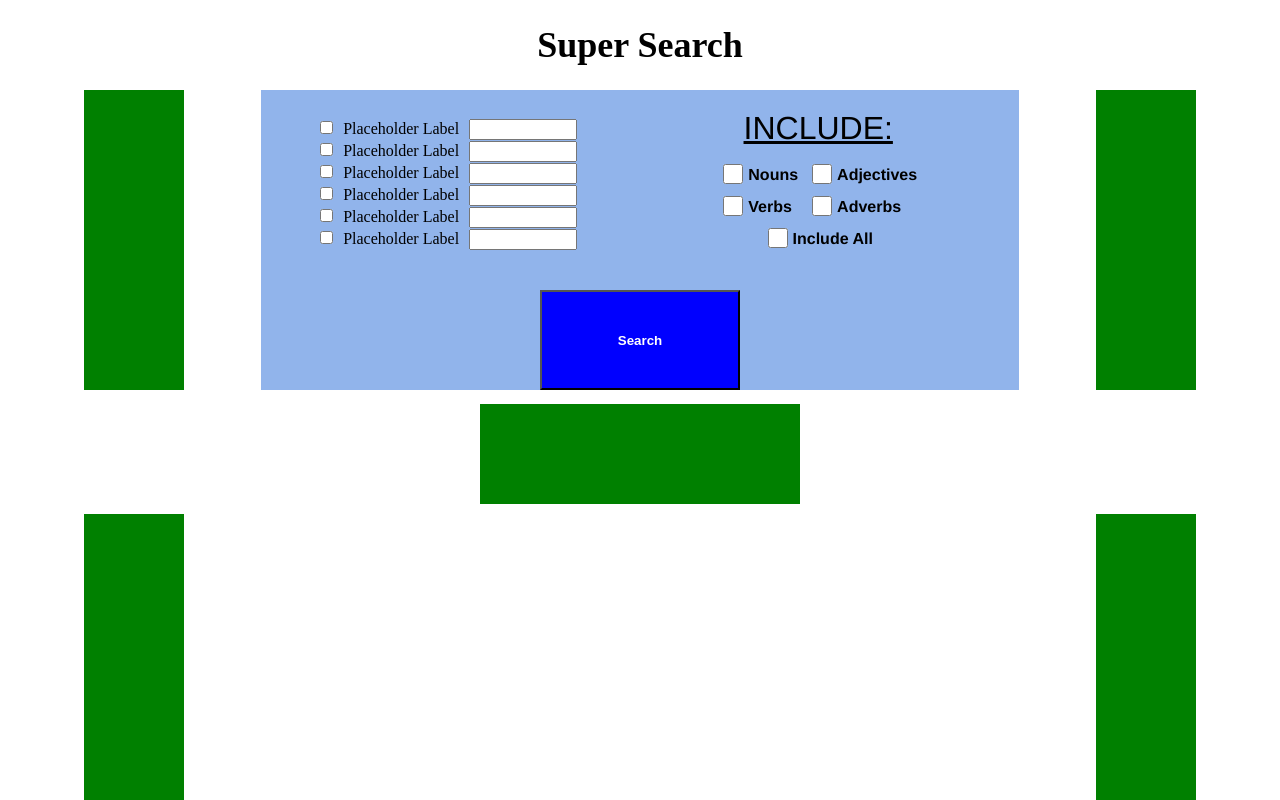
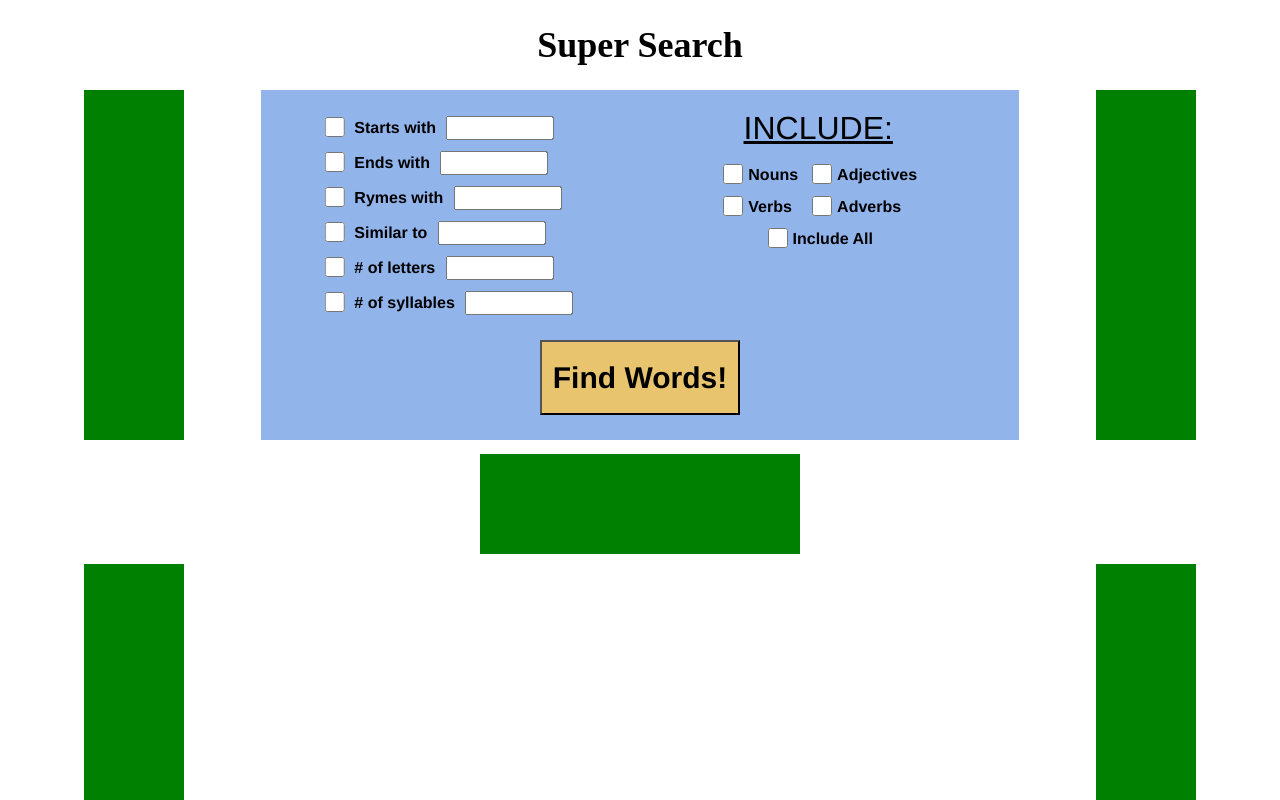
Before and after one commit to UltravioletVoodoo/Super_Search, a Next.js app: page / in a window 1280 px wide. Shown: the top 800 px of the page. Built offline with nearby package versions, Linux system fonts and the light colour scheme.

Commit message:
Improved text input styling

```diff
--- a/components/SearchInput.js
+++ b/components/SearchInput.js
@@ -2,6 +2,7 @@
 import arrayContains from '../util/arrayContains';
 import { phoneSize, tabletSize } from '../util/globalContants';
 import CheckboxCombo from './checkboxCombo';
+import SearchButton from './searchButton';
 import TextFilterInput from './textFilterInput';
 
 export default function SearchInput(props) {
@@ -144,39 +145,17 @@
     return (
         <>
             <div className="inputContainer">
-                <div className="inputSetContainer textInputContainer">
-                    {/* <div className="InputAligner">
-                        <div className="textInputContainer">
-                            <label className="inputText" htmlFor="startsWith">Starts with:</label>
-                            <input className="inputText inputTextBar" type="text" id="startsWith" value={searchObject.startsWith} onChange={handleStartsWithChange}></input>
-                        </div>
-                        <div className="textInputContainer">
-                            <label className="inputText" htmlFor="endsWith">Ends with:</label>
-                            <input className="inputText inputTextBar" type="text" id="endsWith" value={searchObject.endsWith} onChange={handleEndsWithChange}></input>
-                        </div>
-                        <div className="textInputContainer">
-                            <label className="inputText" htmlFor="rymesWith">Rymes with:</label>
-                            <input className="inputText inputTextBar" type="text" id="RymesWith" value={searchObject.rymesWith} onChange={handleRymesWithChange}></input>
-                        </div>
-                        <div className="textInputContainer">
-                            <label className="inputText" htmlFor="similarTo">Similar to:</label>
-                            <input className="inputText inputTextBar" type="text" id="similarTo" value={searchObject.similarTo} onChange={handleSimilarToChange}></input>
-                        </div>
-                        <div className="textInputContainer">
-                            <label className="inputText" htmlFor="numResults">Records:</label>
-                            <input className="inputText inputTextBar" type="number" id="numResults" value={searchObject.numResults} onChange={handleNumResultsChange}></input>
-                        </div>
-                    </div> */}
-
-                    <TextFilterInput />
-                    <TextFilterInput />
-                    <TextFilterInput />
-                    <TextFilterInput />
-                    <TextFilterInput />
-                    <TextFilterInput />
-
+                <div className="inputSetContainer">
+                    <div className="textFilterInputContainer">
+                        <TextFilterInput labelText="Starts with" />
+                        <TextFilterInput labelText="Ends with" />
+                        <TextFilterInput labelText="Rymes with" />
+                        <TextFilterInput labelText="Similar to" />
+                        <TextFilterInput labelText="# of letters" />
+                        <TextFilterInput labelText="# of syllables" />
+                    </div>
                 </div>
-                <div className="inputSetContainer checkboxesContainer">
+                <div className="inputSetContainer">
                     <div className="checkboxesInclude">INCLUDE:</div>
                     <div className="checkboxSection">
                         <CheckboxCombo inputId="noun" inputValue={searchObject.noun} inputOnChange={handleNounChange} labelText="Nouns" />
@@ -190,9 +169,7 @@
                         <CheckboxCombo inputId="includeAll" inputValue={false} labelText="Include All" />
                     </div>
                 </div>
-                <div className="searchContainer">
-                    <button className="searchButton" onClick={getSearchResults}>Search</button>
-                </div>
+                <SearchButton buttonOnClick={getSearchResults} />
             </div>
             <style jsx>{`
                 .inputContainer {
@@ -206,9 +183,7 @@
                     position: relative;
                     width: 49%;
                     margin: 20px 0 20px 0;
-                    text-align: center;
-                }
-                .checkboxesContainer {
+                    vertical-align: top;
                     text-align: center;
                 }
                 .checkboxesInclude {
@@ -235,32 +210,15 @@
                     transform: translateX(-50%);
                     text-align: right;
                 }
-                .textsContainer {
-                    right: 0;
-                }
-                .textInputContainer {
-                    margin-bottom: 10px;
+                .textFilterInputContainer {
+                    width: max-content;
+                    position: relative;
+                    left: 50%;
+                    transform: translateX(-50%);
                 }
                 .checkboxContainer {
                     width: 100%;
                     margin-bottom: 10px;
-                }
-                .searchContainer {
-                    position: absolute;
-                    bottom: 0;
-                    width: 100%;
-                    text-align: center;
-                }
-                .searchButton {
-                    width: 200px;
-                    height: 100px;
-                    font-weight: bold;
-                    background-color: blue;
-                    color: white;
-                    transition: 0.3s;
-                }
-                .searchButton:hover {
-                    background-color: lightblue;
                 }
                 .inputTextBar {
                     height: 20px;
--- /dev/null
+++ b/components/searchButton.js
@@ -0,0 +1,31 @@
+export default function SearchButton(props) {
+
+    const { buttonOnClick } = props
+
+    return (
+        <>
+            <div className="buttonContainer">
+                <button className="button" onClick={buttonOnClick}>Find Words!</button>
+            </div>
+            <style jsx>{`
+                .buttonContainer {
+                    width: 100%;
+                    text-align: center;
+                    position: relative;
+                }
+                .button {
+                    width: 200px;
+                    height: 75px;
+                    background-color: #e8c46f;
+                    transition: 0.3s;
+                    font-size: 30px;
+                    font-family: helvetica;
+                    font-weight: bold;
+                }
+                .button:hover {
+                    background-color: #ffd573;
+                }
+            `}</style>
+        </>
+    );
+}
--- a/components/textFilterInput.js
+++ b/components/textFilterInput.js
@@ -1,14 +1,24 @@
-export default function TextFilterInput() {
+export default function TextFilterInput(props) {
+    const { labelText } = props;
+
     return (
         <>
-            <div>
+            <div className="textFilterInput">
                 <input className="checkbox" type="checkbox"></input>
-                <label className="label">Placeholder Label</label>
-                <input className="input" type="text"></input>
+                <label className="label text">{labelText}</label>
+                <input className="input text" type="text"></input>
             </div>
             <style jsx>{`
+                .textFilterInput {
+                    text-align: left;
+                    margin: 0 0 5px 0;
+                }
                 .checkbox {
                     margin-right: 10px;
+                    height: 20px;
+                    width: 20px;
+                    position: relative;
+                    top: 4px;
                 }
                 .label {
                     margin-right: 10px;
@@ -16,6 +26,11 @@
                 .input {
                     width: 100px;
                 }
+                .text {
+                    font-size: 16px;
+                    font-family: helvetica;
+                    font-weight: bold;
+                }
             `}</style>
         </>
     );
--- a/pages/index.js
+++ b/pages/index.js
@@ -57,7 +57,7 @@
       .container {
         display: inline-block;
         position: relative;
-        height: 300px;
+        height: 350px;
       }
       .leftContainer {
         width: 20%;
```
